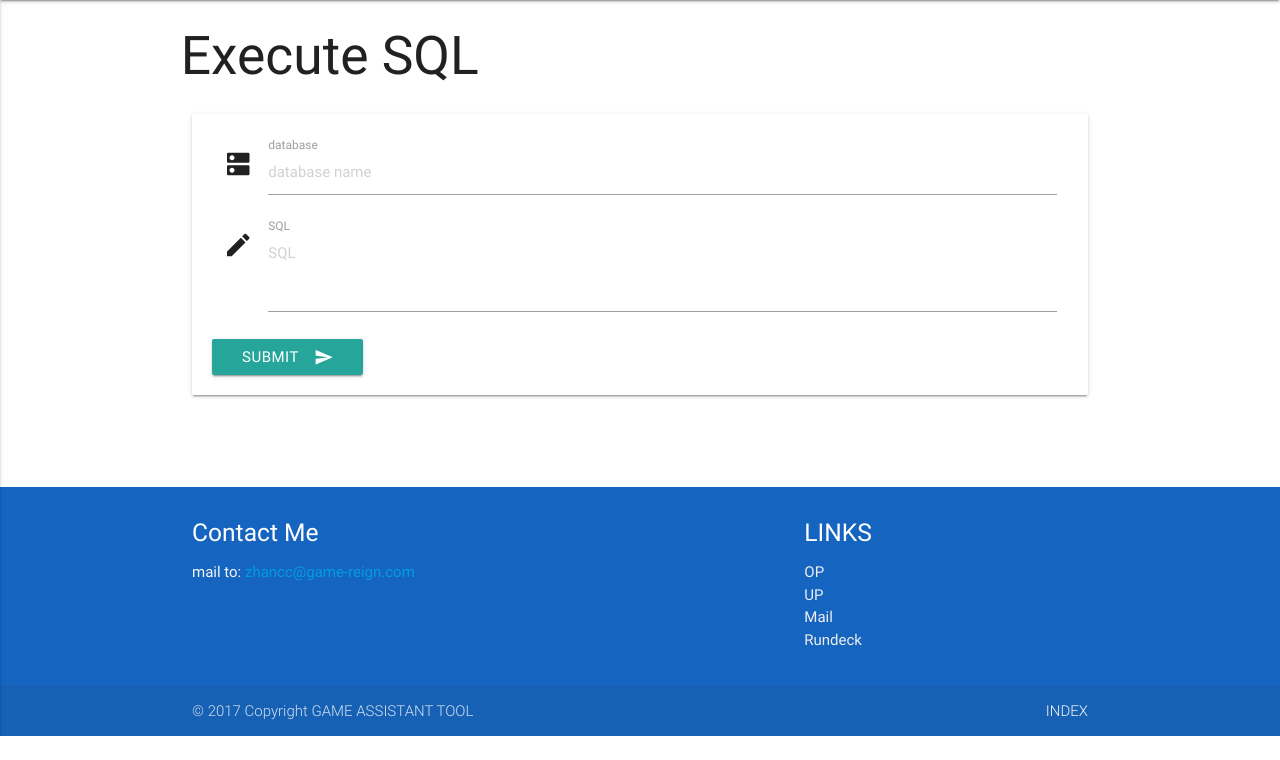
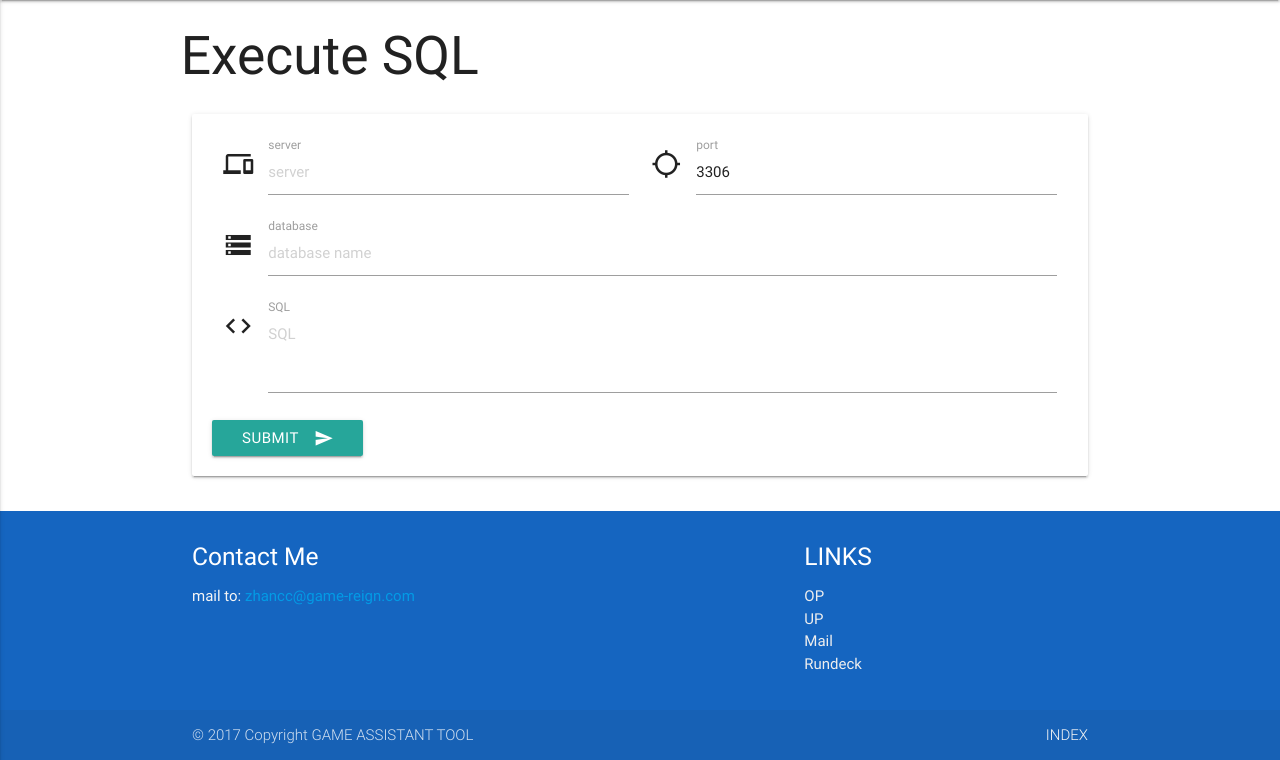
Before and after one commit to zhancongc/GameTool, a Flask app: page /execute in a window 1280 px wide. Shown: the part 64-824 px from the top of the page. Before the commit the page ends 800 px from the top, so only its background shows below. Run offline with Flask 2, Linux system fonts and the light colour scheme.

Commit message:
界面图标优化
1. 修改了部分图标；
2. 增加execute的两个参数；
3. 优化了页面跳转逻辑

```diff
--- a/run.py
+++ b/run.py
@@ -19,19 +19,14 @@ def activities():
     return render_template('activities.html')
 
 
+@app.route('/activities/start', methods=['POST'])
+def start_activities():
+    return render_template('output.html')
+
+
 @app.route('/translate', methods=['GET', 'POST'])
 def translate():
     return render_template('translate.html')
-
-
-@app.route('/execute', methods=['GET', 'POST'])
-def execute():
-    return render_template('execute.html')
-
-
-@app.route('/activities/start', methods=['POST'])
-def start_activities():
-    return render_template('output.html')
 
 
 @app.route('/translate/sdata', methods=['POST'])
@@ -45,5 +40,15 @@ def translate_properties():
     return render_template('output.html', url=url)
 
 
+@app.route('/execute', methods=['GET', 'POST'])
+def execute():
+    return render_template('execute.html')
+
+
+@app.route('/execute/sql', methods=['GET', 'POST'])
+def execute_sql():
+    return render_template('output.html')
+
+
 if __name__ == '__main__':
     app.run(host='0.0.0.0', port=65534)
--- a/templates/activities.html
+++ b/templates/activities.html
@@ -45,7 +45,7 @@
                             <label for="activity_id">activity id</label>
                         </div>
                         <div class="input-field validate col s12">
-                            <i class="material-icons prefix">av_timer</i>
+                            <i class="material-icons prefix">access_time</i>
                             <input class="validate" type="text" name="period" length="3" required>
                             <label for="period">period (hour)</label>
                         </div>
--- a/templates/execute.html
+++ b/templates/execute.html
@@ -13,14 +13,24 @@
                     <div class="card-content">
                         <span class="card-title"></span>
                         <div></div>
-                        <form action="{{ url_for('execute') }}" method="post" name="execute" id="execute">
+                        <form action="{{ url_for('execute_sql') }}" method="post" name="execute" id="execute">
+                            <div class="input-field validate col s12 l6">
+                                <i class="material-icons prefix">devices</i>
+                                <input class="validate" type="text" name="server" length="50" placeholder="server" required>
+                                <label for="server">server</label>
+                            </div>
+                            <div class="input-field validate col s12 l6">
+                                <i class="material-icons prefix">location_searching</i>
+                                <input class="validate" type="text" name="port" length="50" placeholder="port" value="3306" required>
+                                <label for="port">port</label>
+                            </div>
                             <div class="input-field validate col s12">
-                                <i class="material-icons prefix">dns</i>
+                                <i class="material-icons prefix">storage</i>
                                 <input class="validate" type="text" name="database" length="50" placeholder="database name" required>
                                 <label for="database">database</label>
                             </div>
                             <div class="input-field validate col s12">
-                                <i class="material-icons prefix">mode_edit</i>
+                                <i class="material-icons prefix">code</i>
                                 <textarea form="execute" id="textarea_sql" name="sql" rows="3" class="materialize-textarea" length="1000" placeholder="SQL" required></textarea>
                                 <label for="sql">SQL</label>
                             </div>
--- a/templates/output.html
+++ b/templates/output.html
@@ -13,7 +13,7 @@
                     <div class="card-content">
                         {% if url %}
                             <span class="card-title">Properties</span>
-                            <p><a class="btn waves-effect waves-green" href="{{ url }}">Download</a></p>
+                        <p><a class="btn waves-effect waves-green" href="{{ url }}"><i class="material-icons left">get_app</i>Download</a></p>
                         {% else %}
                             <span class="card-title">Log</span>
                             <p>...</p>
--- a/templates/translate.html
+++ b/templates/translate.html
@@ -43,7 +43,7 @@
                     <form action="{{ url_for('translate_sdata') }}" method="post" name="translate_sdata">
                         <div class="file-field input-field">
                             <div class="input-field validate col s12">
-                                <i class="material-icons prefix">dns</i>
+                                <i class="material-icons prefix">storage</i>
                                 <input class="validate" type="text" name="sdata" placeholder="static database name" length="50" required>
                                 <label for="sdata">sdata</label>
                             </div>
```
